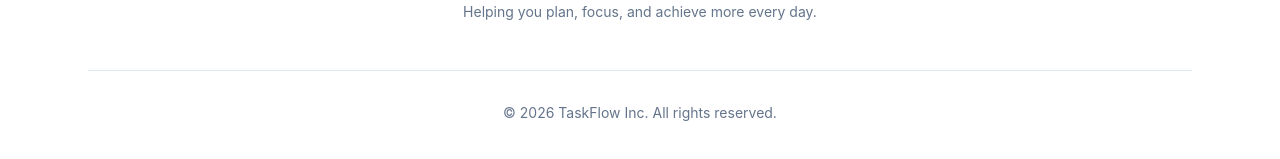
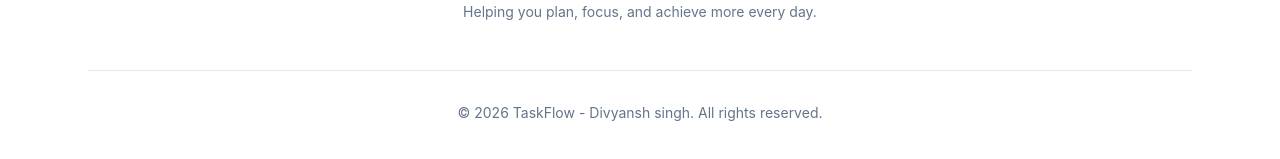
Before and after one commit to trghcj/TaskFlow, a React (Vite) app in the folder frontend/: page / in a window 1280 px wide. Shown: the part 3023-3182 px from the top of the page. Built offline with nearby package versions, Linux system fonts and the light colour scheme; no server answers.

Commit message:
style: Update footer attribution text

```diff
--- a/frontend/src/pages/LandingPage.tsx
+++ b/frontend/src/pages/LandingPage.tsx
@@ -226,7 +226,7 @@ export function LandingPage() {
             </p>
           </div>
           <div className="mt-12 border-t pt-8 text-center text-sm text-muted-foreground">
-            © {new Date().getFullYear()} TaskFlow Inc. All rights reserved.
+            © {new Date().getFullYear()} TaskFlow - Divyansh singh. All rights reserved.
           </div>
         </div>
       </footer>
```
